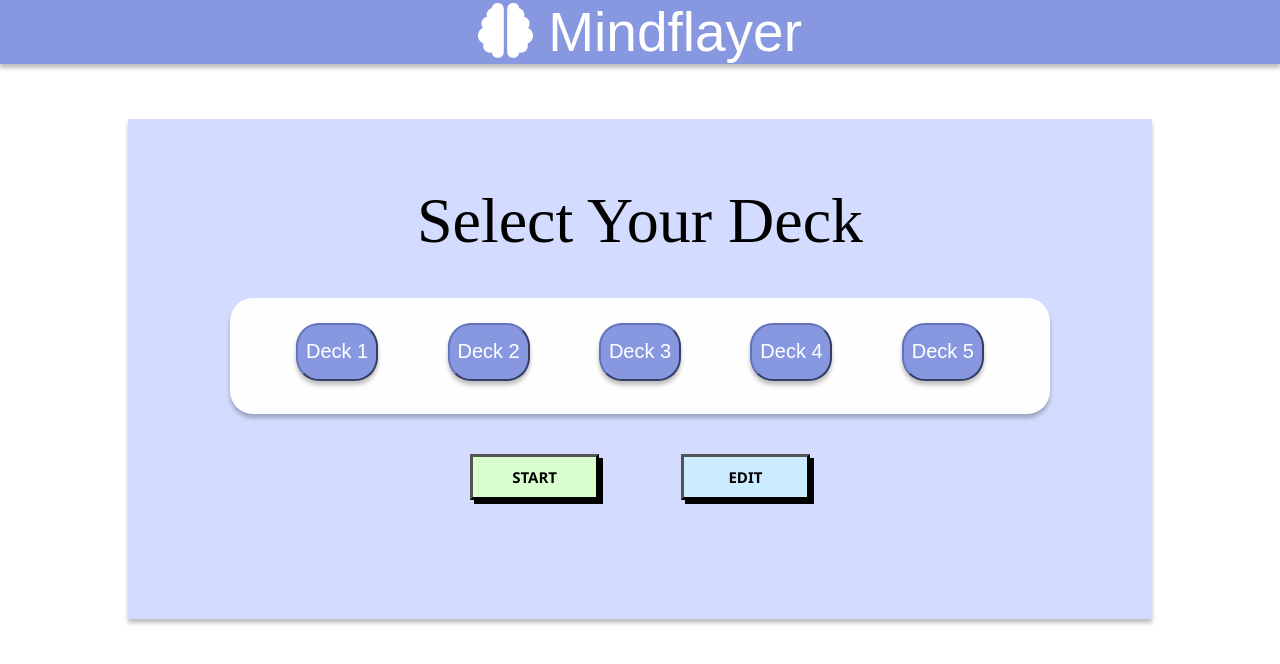
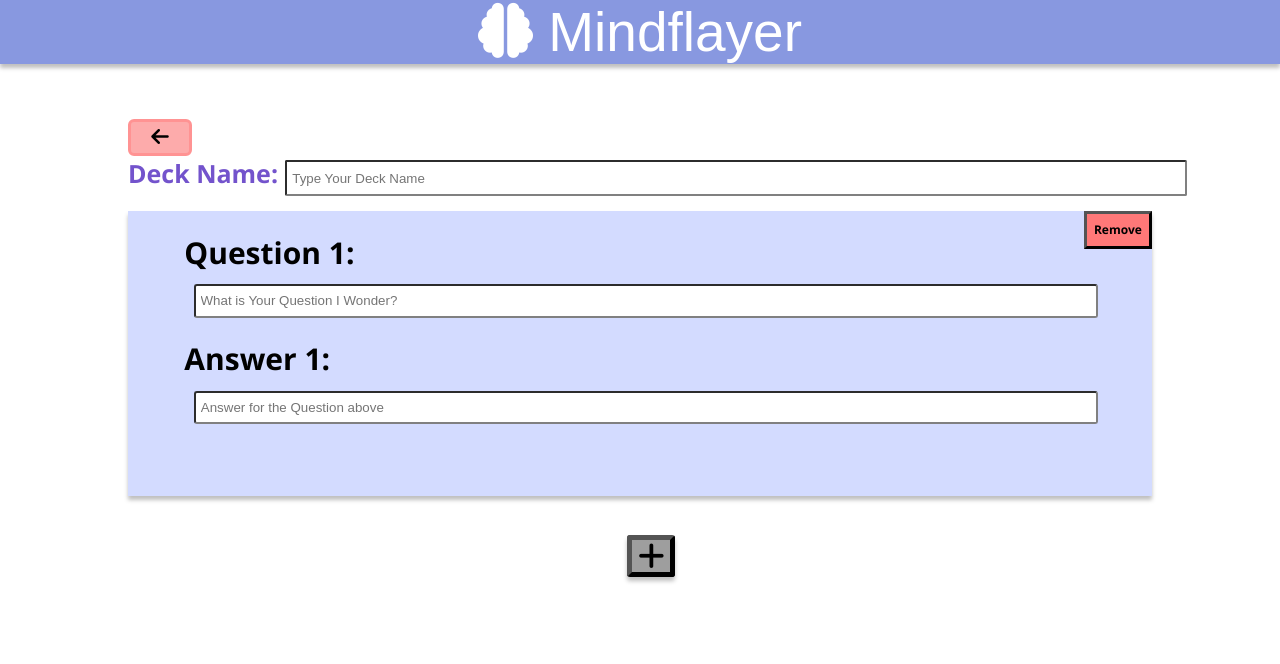
Before and after one commit to Yurills/final-project-i2cedt, a website: page frontend/index.html in a window 1280 px wide. Both pictures are taken after a click on the button "EDIT". Drawn offline with Linux system fonts and the light colour scheme; a web font is replaced by a local one.

Commit message:
Add "Edit" page

```diff
--- a/frontend/index.html
+++ b/frontend/index.html
@@ -1,5 +1,6 @@
 <!DOCTYPE html>
 <html>
+
 <head>
     <link rel="preconnect" href="https://fonts.googleapis.com">
     <link rel="preconnect" href="https://fonts.gstatic.com" crossorigin>
@@ -7,29 +8,30 @@
     <link rel="stylesheet" href="./styles.css">
     <script src="https://kit.fontawesome.com/f596711b9e.js" crossorigin="anonymous"></script>
 </head>
+
 <body>
     <section id="header">
         <p id="head-text"><i class="fa-solid fa-brain"></i> Mindflayer</p>
     </section>
 
-        <section id = "Main-Display">
-            <div id = "Holder">
-                <div id = "Main-Box">
-                    <span id = "Deck-Select">
+    <section id="Main-Display">
+        <div id="Holder">
+            <div id="Main-Box">
+                <span id="Deck-Select">
                     Select Your Deck
                 </span>
 
                 <div id="wrapper--Button-Holder">
-                    <div id = "Button-Holder">
-                        <button class="deckname-button" id = "1" value="1"> Deck 1 </button>
-                        <button class="deckname-button" id = "2" value="2"> Deck 2 </button>
-                        <button class="deckname-button" id = "3" value="3"> Deck 3 </button>
-                        <button class="deckname-button" id = "4" value="4"> Deck 4 </button>
-                        <button class="deckname-button" id = "5" value="5"> Deck 5 </button>
+                    <div id="Button-Holder">
+                        <button class="deckname-button" id="1" value="1"> Deck 1 </button>
+                        <button class="deckname-button" id="2" value="2"> Deck 2 </button>
+                        <button class="deckname-button" id="3" value="3"> Deck 3 </button>
+                        <button class="deckname-button" id="4" value="4"> Deck 4 </button>
+                        <button class="deckname-button" id="5" value="5"> Deck 5 </button>
                     </div>
                 </div>
 
-                    <div id = "Actions">
+                <div id="Actions">
                     <button id="Main-Display__Start-Button">START</button>
                     <button id="Main-Display__Edit-Button">EDIT</button>
                 </div>
@@ -43,23 +45,41 @@
         <div id="card_wrapper">
             <div id="card_holder">
                 <div id="FlashCard-Return">
-                        <button id = "Return-Button"><i class="fa-solid fa-arrow-left"></i></button>
+                    <button id="Return-Button"><i class="fa-solid fa-arrow-left"></i></button>
                 </div>
-                    <div id = "Question">Who is the most Racist Man ever?</div>
-                    <div id = "Answer-Button">
-                        <button id = "Correct"><i class="fa-solid fa-check" style="color: green;"></i> I know</button>
-                        <button id = "Wrong"><i class="fa-solid fa-xmark " style="color: red"></i> Nah Uh</button>
+                <div id="Question">Who is the most Racist Man ever?</div>
+                <div id="Answer-Button">
+                    <button id="Correct"><i class="fa-solid fa-check" style="color: green;"></i> I know</button>
+                    <button id="Wrong"><i class="fa-solid fa-xmark " style="color: red"></i> Nah Uh</button>
                 </div>
             </div>
         </div>
-            <div id = "ProgressBar">
-                <div id= "ProgressCounter">Current: 0/0</div>
-                <div id = ProgressBar-Body>
+        <div id="ProgressBar">
+            <div id="ProgressCounter">Current: 0/0</div>
+            <div id=ProgressBar-Body>
                 <div id="ProgressBar-Box"></div>
                 <!--div id = "ProgressBar-Data"></div-->
             </div>
         </div>
     </section>
+
+    <section id="Edit">
+        <button id="Edit-Return-Button"><i class="fa-solid fa-arrow-left"></i></button>
+        <div class="Edit-DeckName">Deck Name: <input id="Input-DeckName" placeholder="Type Your Deck Name"></div>
+        <div id="Edit-Wrapper">
+            <button id="Remove-QA">Remove</button>
+            <div id="Question-Box">
+                <div id="QuestionNumber">Question 1: </div>
+                <input id="Input-Question" placeholder="What is Your Question I Wonder?">
+            </div>
+            <div id="Answer-Box">
+                <div id="AnswerNumber">Answer 1: </div>
+                <input id="Input-Answer" placeholder="Answer for the Question above">
+            </div>
+        </div>
+        <button id="Add-QA"><i class="fa-solid fa-plus"></i></button>
+    </section>
     <script src="./scripts/script.js"></script>
 </body>
+
 </html>
--- a/frontend/scripts/script.js
+++ b/frontend/scripts/script.js
@@ -5,8 +5,8 @@ let button_MainDisplay = document.getElementsByClassName("deckname-button");
 // button selection in main display
 
 let button_Selection_Value = button_MainDisplay[0].value;
-let button_Selection = (event)=>{
-    for (let i=0;i<button_MainDisplay.length;i++) {
+let button_Selection = (event) => {
+    for (let i = 0; i < button_MainDisplay.length; i++) {
         button_MainDisplay[i].style.backgroundColor = "#8898E0";
         button_MainDisplay[i].style.borderColor = "#788be0"
     }
@@ -15,22 +15,38 @@ let button_Selection = (event)=>{
     document.getElementById(button_Selection_Value).style.backgroundColor = "#ffd683";
     document.getElementById(button_Selection_Value).style.borderColor = "#ae8454";
 }
-for (let i=0;i<button_MainDisplay.length;i++) {
+for (let i = 0; i < button_MainDisplay.length; i++) {
     button_MainDisplay[i].addEventListener('click', button_Selection);
 }
 //}
 
 //export function switchDisplay(){
 // switching to flashcard display
-let switchDisplay_Start = ()=> {
+let switchDisplay_Start = () => {
     document.getElementById("Main-Display").style.display = "none";
     document.getElementById("Flashcard").style.display = "block";
 }
 
-let switchDisplay_Return = ()=> {
+let switchDisplay_Return = () => {
     document.getElementById("Main-Display").style.display = "block";
     document.getElementById("Flashcard").style.display = "none";
 }
+
+let switchDisplay_Edit = () => {
+    document.getElementById("Main-Display").style.display = "none";
+    document.getElementById("Edit").style.display = "Block";
+}
+
+let switchDisplay_Edit_Return = () => {
+    document.getElementById("Main-Display").style.display = "block";
+    document.getElementById("Edit").style.display = "none";
+}
+
+let Edit_Return_Button = document.getElementById("Edit-Return-Button");
+Edit_Return_Button.addEventListener('click', switchDisplay_Edit_Return);
+
+let button_MainDisplay__EDIT = document.getElementById("Main-Display__Edit-Button");
+button_MainDisplay__EDIT.addEventListener('click', switchDisplay_Edit);
 
 let Flashcard_Return_Button = document.getElementById("Return-Button");
 Flashcard_Return_Button.addEventListener('click', switchDisplay_Return);
--- a/frontend/styles.css
+++ b/frontend/styles.css
@@ -4,20 +4,23 @@ body {
     margin: 0;
     padding: 0;
 }
-#Main-Display{
+
+#Main-Display {
     display: block;
 }
+
 #Flashcard {
     display: none;
 }
-#header{
+
+#header {
     width: 100%;
     height: 100%;
     background: #8898E0;
     box-shadow: 0px 4px 4px rgba(0, 0, 0, 0.25)
 }
 
-#head-text{
+#head-text {
     text-align: center;
     font-size: 55px;
     margin-top: 0;
@@ -26,25 +29,25 @@ body {
     word-wrap: break-word;
 }
 
-.Main-Box{
+.Main-Box {
     margin: auto;
     margin-top: 50px;
     width: 75%;
     height: 75%;
     padding: 10px;
     background: #D3DBFF;
-  }
+}
 
-#Holder{
-    display:flex;
+#Holder {
+    display: flex;
     width: 80%;
-    height:500px;
+    height: 500px;
     justify-content: center;
     margin: auto;
 }
 
-#Button-Holder{
-    display:inline-block;
+#Button-Holder {
+    display: inline-block;
     z-index: 1;
     width: 80%;
     height: 116px;
@@ -56,38 +59,41 @@ body {
     margin: 20px;
 }
 
-#Main-Box{
+#Main-Box {
     width: 100%;
     height: 100%;
-    display:flex;
+    display: flex;
     flex-direction: column;
     background: #D3DBFF;
     box-shadow: 0px 4px 4px rgba(0, 0, 0, 0.25);
     justify-content: center;
 }
 
-#Deck-Select{
+#Deck-Select {
     z-index: 0;
     text-align: center;
-    color: black; font-size: 400%;
-    font-family:  Palanquin Dark;
+    color: black;
+    font-size: 400%;
+    font-family: Palanquin Dark;
     font-weight: 400;
     word-wrap: break-word;
 }
 
-#Actions{
+#Actions {
     height: 100px;
     display: flex;
     justify-content: center;
 }
 
 #wrapper--Button-Holder {
-    display:flex;
+    display: flex;
     justify-content: center;
-    margin:20px 0px;
+    margin: 20px 0px;
 }
-#Main-Display__Start-Button, #Main-Display__Edit-Button{
-    font-family:'Segoe UI', Tahoma, Geneva, Verdana, sans-serif;
+
+#Main-Display__Start-Button,
+#Main-Display__Edit-Button {
+    font-family: 'Segoe UI', Tahoma, Geneva, Verdana, sans-serif;
     font-weight: bold;
     font-size: 15px;
     margin-left: 4%;
@@ -97,29 +103,29 @@ body {
     box-shadow: 4px 4px 0px black;
 }
 
-#Main-Display__Start-Button{
+#Main-Display__Start-Button {
     width: 129px;
     height: 46px;
     background-color: #D9FFCF;
 }
 
-#Main-Display__Start-Button:hover{
+#Main-Display__Start-Button:hover {
     background-color: #e6ffe0;
     transition: 0.3s;
 }
 
-#Main-Display__Edit-Button{
+#Main-Display__Edit-Button {
     width: 129px;
     height: 46px;
     background-color: #CBECFF;
 }
 
-#Main-Display__Edit-Button:hover{
+#Main-Display__Edit-Button:hover {
     background-color: #dff2fd;
     transition: 0.3s;
 }
 
-.deckname-button{
+.deckname-button {
     z-index: 1;
     font-family: 'Palanquin Dark', sans-serif;
     width: 10%;
@@ -135,17 +141,17 @@ body {
     box-shadow: 0px 4px 4px rgba(0, 0, 0, 0.25);
 }
 
-.deckname-button:hover{
+.deckname-button:hover {
     background-color: #a0b1fc;
     border-color: #788be0;
     transition: 0.3s;
 }
 
-.DeckName{
+.DeckName {
     margin-left: 10%;
     font-size: 25px;
     font-weight: bold;
-    font-family:'Segoe UI', Tahoma, Geneva, Verdana, sans-serif;
+    font-family: 'Segoe UI', Tahoma, Geneva, Verdana, sans-serif;
     color: #7353CC;
 }
 
@@ -165,18 +171,18 @@ body {
     border-width: 3px;
 }
 
-#Question{
+#Question {
     margin-left: 14%;
     width: 75%;
     height: 200px;
     font-size: 50px;
-    font-family:'Segoe UI', Tahoma, Geneva, Verdana, sans-serif;
+    font-family: 'Segoe UI', Tahoma, Geneva, Verdana, sans-serif;
     justify-content: center;
     text-align: center;
     margin-top: 7.5%;
 }
 
-#Correct{
+#Correct {
     font-family: 'Palanquin Dark', sans-serif;
     font-size: 30px;
     margin-left: 10%;
@@ -188,12 +194,12 @@ body {
     color: white;
 }
 
-#Correct:hover{
-    background : #9fabdf;
+#Correct:hover {
+    background: #9fabdf;
     transition: 0.3s;
 }
 
-#Wrong{
+#Wrong {
     color: white;
     border: none;
     border-radius: 4px;
@@ -205,14 +211,12 @@ body {
     background: #8898E0;
 }
 
-#Wrong:hover{
+#Wrong:hover {
     background: #9fabdf;
     transition: 0.3s;
 }
 
-
-
-#ProgressBar{
+#ProgressBar {
     height: 40px;
     width: 80%;
     margin-left: 10%;
@@ -221,16 +225,17 @@ body {
     font-size: 20px;
     font-weight: bold;
     color: #7353CC;
-    font-family:'Segoe UI', Tahoma, Geneva, Verdana, sans-serif;
+    font-family: 'Segoe UI', Tahoma, Geneva, Verdana, sans-serif;
     display: block;
     margin-top: 2%;
     position: absolute;
 }
-#ProgressCounter{
+
+#ProgressCounter {
     margin-left: 45%;
 }
 
-#ProgressBar-Box{
+#ProgressBar-Box {
     margin-top: 1.5%;
     height: 40px;
     width: 100%;
@@ -239,7 +244,7 @@ body {
     box-shadow: 0px 4px 4px rgba(0, 0, 0, 0.25);
 }
 
-#ProgressBar-Data{
+#ProgressBar-Data {
     margin-top: 1.5%;
     height: 40px;
     width: 50%;
@@ -247,12 +252,12 @@ body {
     border-radius: 30px;
 }
 
-#FlashCard-Return{
+#FlashCard-Return {
     margin-top: 1%;
     margin-left: 2.5%;
 }
 
-#Return-Button{
+#Return-Button {
     padding: 0.3%;
     width: 5%;
     background: #fdabab;
@@ -262,7 +267,131 @@ body {
     font-size: 20px;
 }
 
-#Return-Button:hover{
+#Return-Button:hover {
     background: #ffc7c7;
     transition: 0.3s;
 }
+
+#Edit {
+    display: none;
+}
+
+#Edit-Return-Button {
+    padding: 0.3%;
+    width: 5%;
+    background: #fdabab;
+    border: #ff9393 solid;
+    border-width: 3px;
+    border-radius: 6px;
+    font-size: 20px;
+    margin-left: 10%;
+}
+
+#Edit-Return-Button:hover {
+    background: #ffc7c7;
+    transition: 0.3s;
+}
+
+.Edit-DeckName {
+    margin-bottom: 1.2%;
+    margin-left: 10%;
+    font-size: 25px;
+    font-weight: bold;
+    font-family: 'Segoe UI', Tahoma, Geneva, Verdana, sans-serif;
+    color: #7353CC;
+}
+
+#Input-DeckName {
+    width: 77%;
+    padding: 0.5%;
+    border-radius: 2px;
+    height: 20px;
+    border-color: gray;
+    font-family: 'Palanquin Dark', sans-serif;
+}
+
+#Edit-Wrapper {
+    margin-left: 10%;
+    background: #D3DBFF;
+    width: 80%;
+    height: 285px;
+    box-shadow: 0px 4px 4px rgba(0, 0, 0, 0.25);
+}
+
+#Remove-QA {
+    float: right;
+    background: #FF7878;
+    font-family: 'Segoe UI', Tahoma, Geneva, Verdana, sans-serif;
+    font-size: 12px;
+    font-weight: bold;
+    padding: 0.7%;
+    border-width: 3px;
+}
+
+#Remove-QA:hover {
+    background: #fd9090;
+}
+
+#Question-Box {
+    padding: 2%;
+    margin-left: 3.5%;
+}
+
+#QuestionNumber {
+    color: black;
+    font-weight: bold;
+    font-size: 30px;
+    margin-bottom: 1.2%;
+    font-family: 'Segoe UI', Tahoma, Geneva, Verdana, sans-serif;
+}
+
+#Input-Question {
+    margin-left: 1%;
+    width: 94%;
+    padding: 0.5%;
+    border-radius: 3px;
+    height: 20px;
+    border-color: gray;
+    font-family: 'Palanquin Dark', sans-serif;
+}
+
+#Answer-Box {
+    margin-left: 5.5%;
+}
+
+#AnswerNumber {
+    color: black;
+    font-weight: bold;
+    font-size: 30px;
+    margin-bottom: 1.2%;
+    font-family: 'Segoe UI', Tahoma, Geneva, Verdana, sans-serif;
+}
+
+#Input-Answer {
+    margin-left: 1%;
+    width: 92%;
+    padding: 0.5%;
+    border-radius: 3px;
+    height: 20px;
+    border-color: gray;
+    font-family: 'Palanquin Dark', sans-serif;
+}
+
+#Add-QA {
+    margin-top: 3%;
+    margin-left: 49%;
+    border-radius: 3px;
+    border-width: 5px;
+    background: rgb(158, 158, 158);
+    box-shadow: 0px 4px 4px rgba(0, 0, 0, 0.25);
+}
+
+#Add-QA:hover {
+    background: rgb(204, 204, 204);
+    transition: 0.3s;
+}
+
+.fa-plus {
+    font-size: 30px;
+    color: black;
+}
```
Lines whose indentation alone changed are shown as unchanged.
